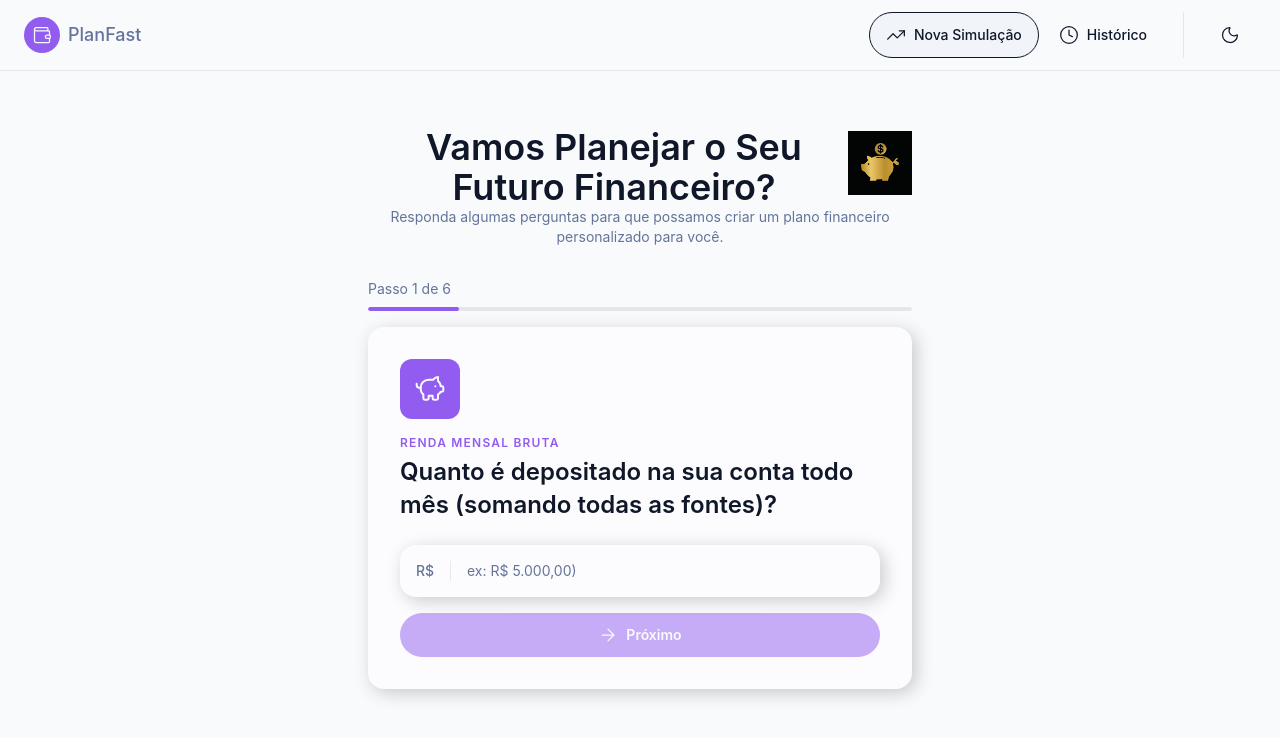
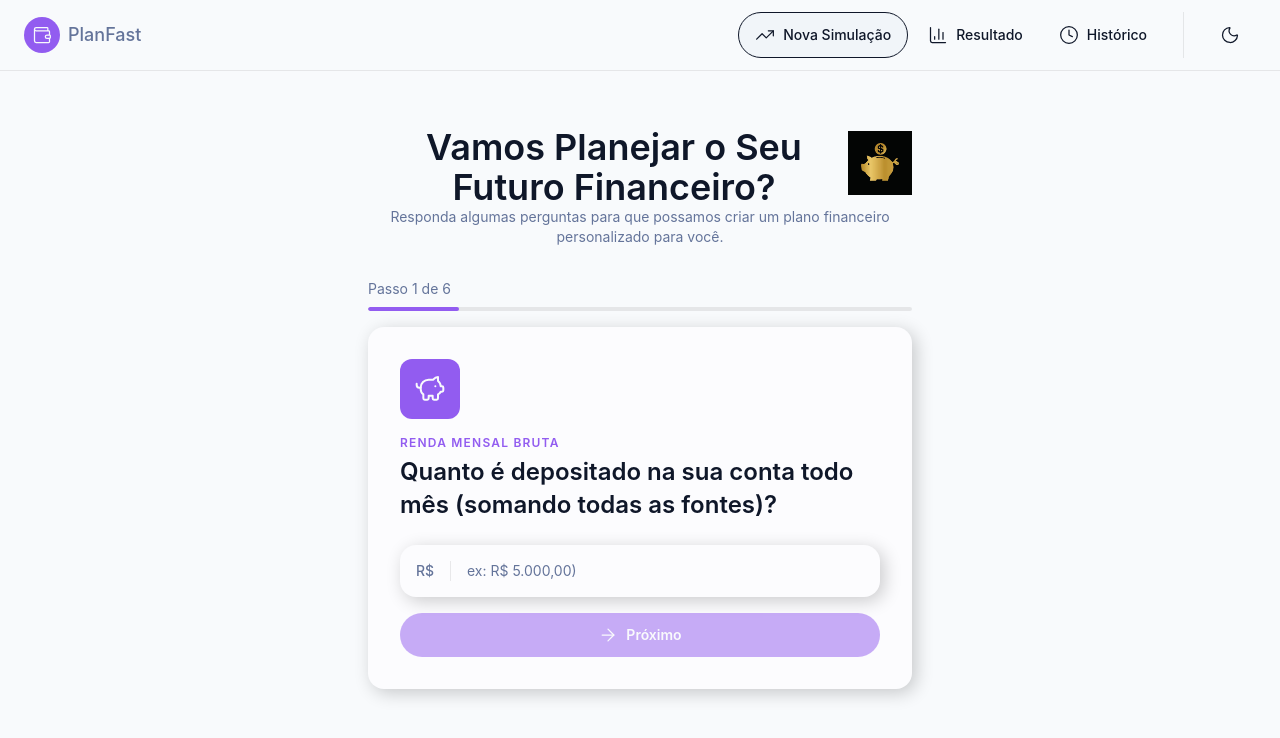
Before and after one commit to lincolnbuk/planfast, a React (Vite) app: page / in a window 1280 px wide. Shown: the top 738 px of the page. Built offline with nearby package versions, Linux system fonts and the light colour scheme.

Commit message:
chore: ajustar header e resultado

```diff
--- a/src/components/shared/Header.tsx
+++ b/src/components/shared/Header.tsx
@@ -1,12 +1,12 @@
-import { Wallet, TrendingUp, Clock, Moon, Sun } from "lucide-react";
-import { useNavigate } from "react-router-dom"
-import { Button } from "./Button"
-import { useTheme } from "../../hooks/useTheme"
+import { Wallet, TrendingUp, Clock, Moon, Sun, BarChart3 } from "lucide-react";
+import { useNavigate } from "react-router-dom";
+import { Button } from "./Button";
+import { useTheme } from "../../hooks/useTheme";
 import { Divider } from "./Divider";
 
 export function Header() {
-  const navigate = useNavigate()
-  const { theme, toggleTheme } = useTheme()
+  const navigate = useNavigate();
+  const { theme, toggleTheme } = useTheme();
 
   return (
     <header className="border-b border-(--border) px-6 py-3">
@@ -17,9 +17,7 @@ export function Header() {
           </div>
 
           <span className="text-lg">
-            <span className="text-muted-foreground font-medium">
-              PlanFast
-            </span>
+            <span className="text-muted-foreground font-medium">PlanFast</span>
           </span>
         </div>
 
@@ -31,6 +29,13 @@ export function Header() {
             onClick={() => navigate("/")}
           >
             <span className="hidden sm:inline">Nova Simulação</span>
+          </Button>
+          <Button
+            variant="ghost"
+            icon={BarChart3}
+            onClick={() => navigate("/resultado")}
+          >
+            <span className="hidden sm:inline">Resultado</span>
           </Button>
           <Button
             variant="ghost"
```
